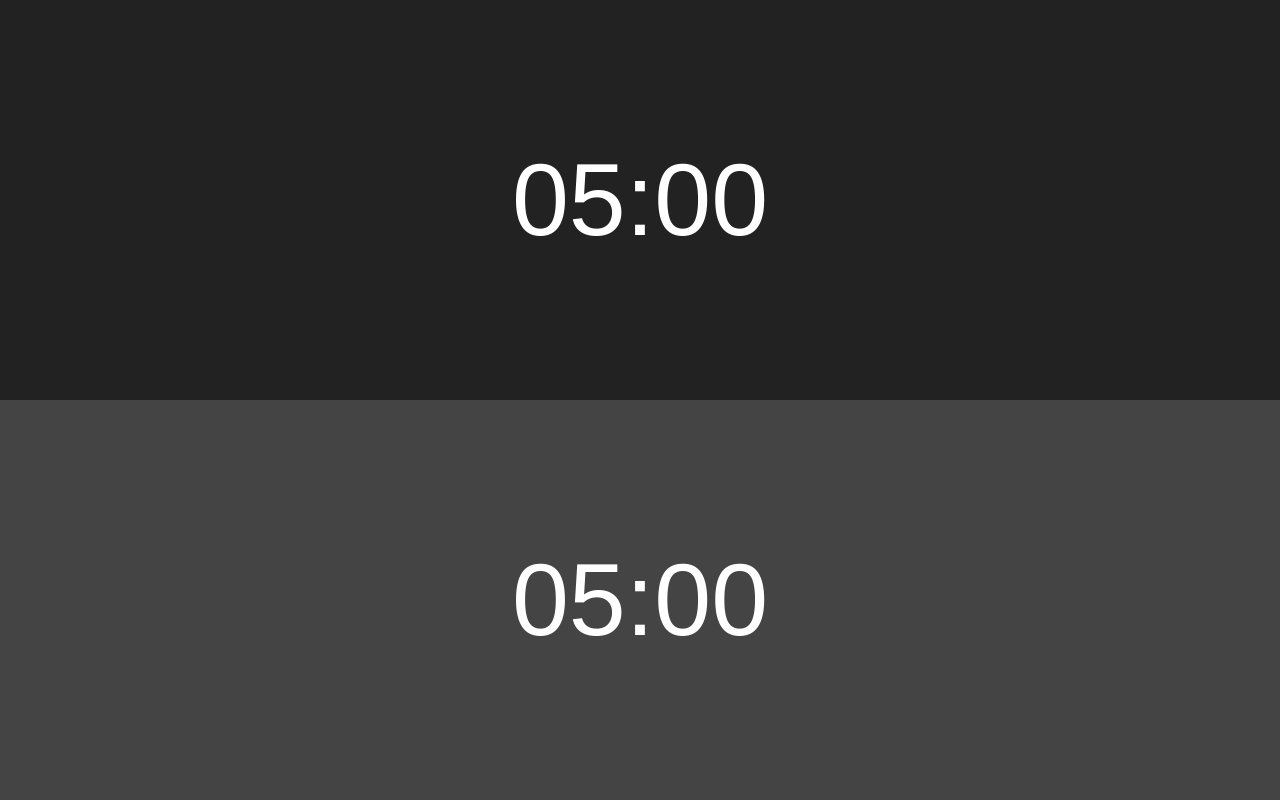
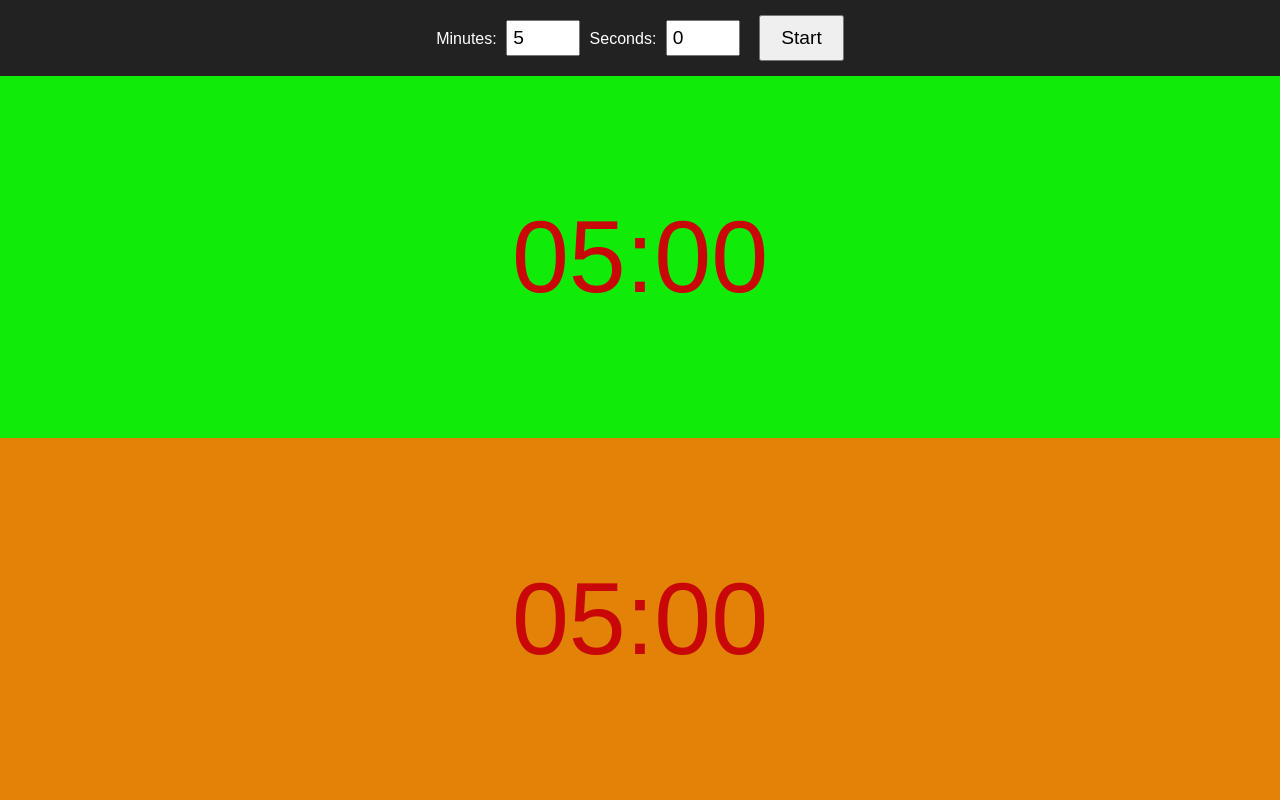
Before and after one commit to hematics43/Chess-Timer, a plain HTML site: page index.html in a window 1280 px wide. Drawn offline with Linux system fonts and the light colour scheme.

Commit message:
Update index.html

```diff
--- a/index.html
+++ b/index.html
@@ -3,7 +3,7 @@
 <head>
 <meta charset="UTF-8">
 <meta name="viewport" content="width=device-width, initial-scale=1.0, user-scalable=no">
-<title>Full Screen Chess Timer</title>
+<title>Chess Timer with Minutes & Seconds</title>
 <style>
   html, body {
     margin: 0;
@@ -12,29 +12,47 @@
     width: 100%;
     overflow: hidden;
     touch-action: manipulation;
-  }
-  body {
-    display: flex;
-    flex-direction: column;
     font-family: Arial, sans-serif;
   }
+  body { display: flex; flex-direction: column; }
+
+  .settings {
+    background: #222;
+    color: white;
+    padding: 15px;
+    text-align: center;
+  }
+  input[type="number"] {
+    width: 60px;
+    font-size: 1.2em;
+    padding: 5px;
+    margin: 0 5px;
+  }
+  button { font-size: 1.2em; padding: 10px 20px; margin-left: 10px; cursor: pointer; }
+
   .player {
     flex: 1;
     display: flex;
     justify-content: center;
     align-items: center;
     font-size: 8vw;
-    color: white;
+    color: rgb(201, 7, 7);
     cursor: pointer;
     transition: background 0.3s;
     user-select: none;
   }
-  #player1 { background: #222; }
-  #player2 { background: #444; }
-  .active { background: #0f0; color: black; }
+  #player1 { background: #10eb09; }
+  #player2 { background: #e28307; }
+  .active { background: rgb(58, 18, 238); color: rgb(63, 4, 18); }
 </style>
 </head>
 <body>
+
+<div class="settings" id="settings">
+  <label>Minutes: <input type="number" id="minutesInput" min="0" value="5"></label>
+  <label>Seconds: <input type="number" id="secondsInput" min="0" max="59" value="0"></label>
+  <button onclick="startCustomTimer()">Start</button>
+</div>
 
 <div id="player1" class="player">05:00</div>
 <div id="player2" class="player">05:00</div>
@@ -45,13 +63,14 @@ let player2Time = 5 * 60;
 let activePlayer = 0;
 let interval = null;
 
-// Format time as mm:ss
+// Format seconds to mm:ss
 function formatTime(seconds) {
   const min = Math.floor(seconds / 60);
   const sec = seconds % 60;
   return `${min.toString().padStart(2,'0')}:${sec.toString().padStart(2,'0')}`;
 }
 
+// Update timer display
 function updateTimer() {
   if(activePlayer === 1 && player1Time > 0) player1Time--;
   else if(activePlayer === 2 && player2Time > 0) player2Time--;
@@ -76,21 +95,42 @@ function switchPlayer(player) {
   document.getElementById("player2").classList.toggle("active", player === 2);
 }
 
-// Event listeners for clicks/taps
+// Start timer with user input
+function startCustomTimer() {
+  const minutes = parseInt(document.getElementById("minutesInput").value) || 5;
+  const seconds = parseInt(document.getElementById("secondsInput").value) || 0;
+  player1Time = minutes * 60 + seconds;
+  player2Time = minutes * 60 + seconds;
+  activePlayer = 0;
+  clearInterval(interval);
+
+  document.getElementById("player1").textContent = formatTime(player1Time);
+  document.getElementById("player2").textContent = formatTime(player2Time);
+  document.getElementById("player1").classList.remove("active");
+  document.getElementById("player2").classList.remove("active");
+
+  // Hide settings
+  document.getElementById("settings").style.display = "none";
+
+  // Auto fullscreen
+  goFullScreen();
+}
+
+// Touch/click events for each half
 document.getElementById("player1").addEventListener("touchstart", ()=>switchPlayer(1));
 document.getElementById("player2").addEventListener("touchstart", ()=>switchPlayer(2));
 document.getElementById("player1").addEventListener("click", ()=>switchPlayer(1));
 document.getElementById("player2").addEventListener("click", ()=>switchPlayer(2));
 
-// Auto full screen request for mobile
+// Fullscreen function for iOS & Android
 function goFullScreen() {
   const elem = document.documentElement;
   if (elem.requestFullscreen) elem.requestFullscreen();
-  else if (elem.webkitRequestFullscreen) elem.webkitRequestFullscreen(); // Safari/iOS
-  else if (elem.msRequestFullscreen) elem.msRequestFullscreen(); // IE/Edge
+  else if (elem.webkitRequestFullscreen) elem.webkitRequestFullscreen();
+  else if (elem.msRequestFullscreen) elem.msRequestFullscreen();
 }
 
-// Trigger full screen on first tap
+// Auto fullscreen on first interaction
 document.body.addEventListener("touchstart", goFullScreen, {once: true});
 document.body.addEventListener("click", goFullScreen, {once: true});
 </script>
```
